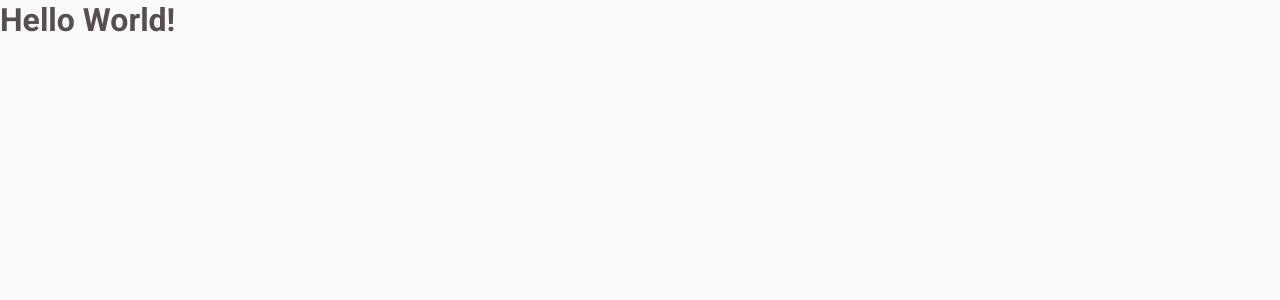
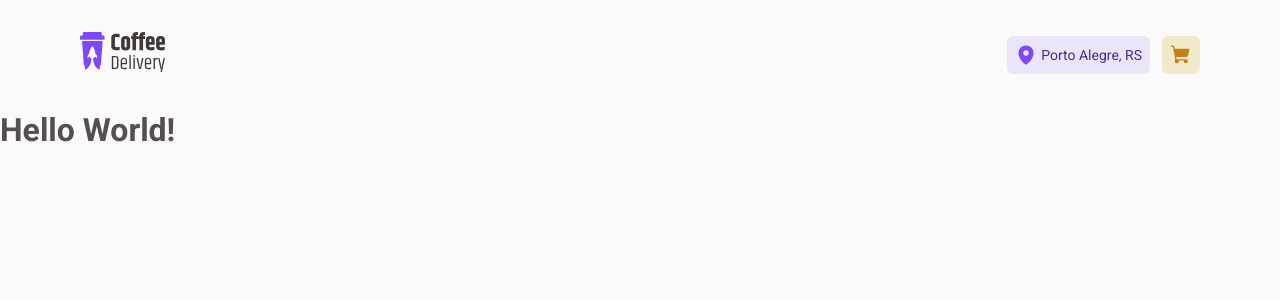
Before and after one commit to Dirosaki/desafio-coffee-delivery, a React (Vite) app: page / in a window 1280 px wide. Shown: the top 300 px of the page. Built offline with nearby package versions, Linux system fonts and the light colour scheme.

Commit message:
Component: DefaultLayout

```diff
--- a/src/Router.tsx
+++ b/src/Router.tsx
@@ -1,11 +1,15 @@
 import { Routes, Route } from 'react-router-dom'
+
+import { DefaultLayout } from 'layouts/DefaultLayout'
 
 import { Home } from 'pages/Home'
 
 export function Router() {
 	return (
 		<Routes>
-			<Route path="/" element={<Home />} />
+			<Route path="/" element={<DefaultLayout />}>
+				<Route index element={<Home />} />
+			</Route>
 		</Routes>
 	)
 }
--- /dev/null
+++ b/src/layouts/DefaultLayout.tsx
@@ -0,0 +1,12 @@
+import { Outlet } from 'react-router-dom'
+
+import { Header } from 'components/Header'
+
+export function DefaultLayout() {
+	return (
+		<>
+			<Header />
+			<Outlet />
+		</>
+	)
+}
```
